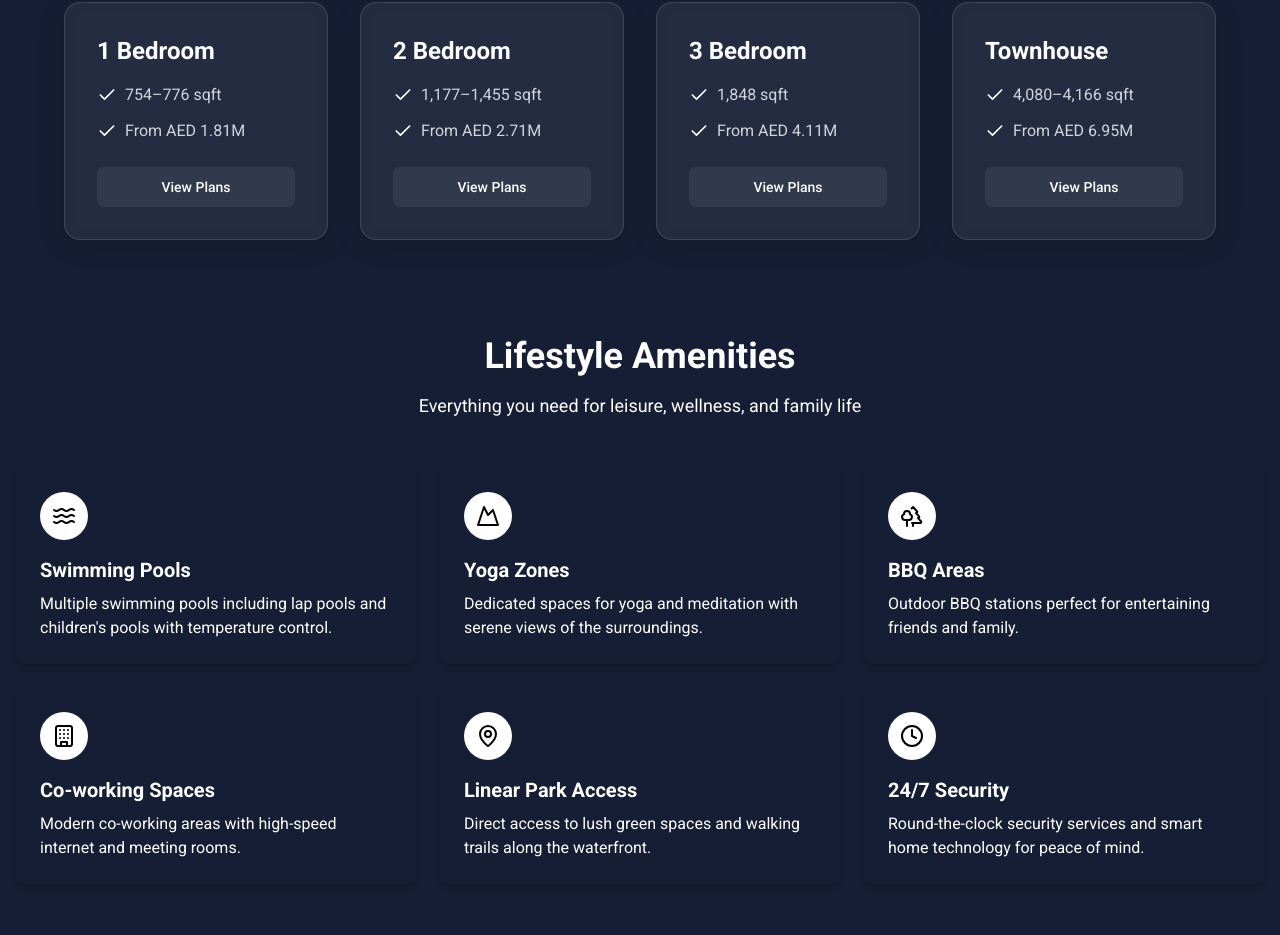
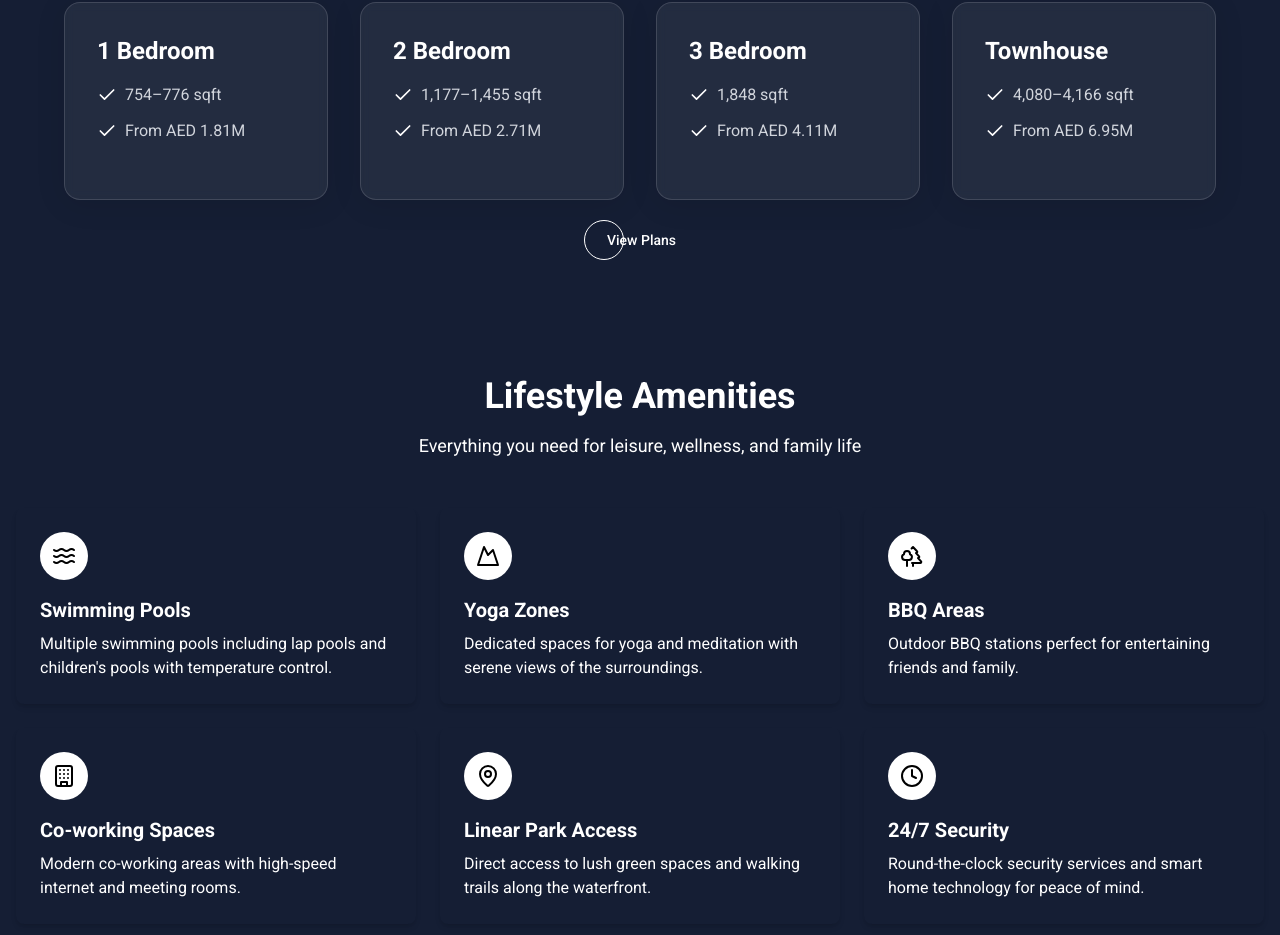
Before and after one commit to uzairDevHomeland/landingpages, a Next.js app: page / in a window 1280 px wide. Shown: the part 2295-3230 px from the top of the page. Built offline with nearby package versions, Linux system fonts and the light colour scheme.

Commit message:
developer

```diff
--- a/src/app/page.js
+++ b/src/app/page.js
@@ -423,14 +423,7 @@ export default function Main() {
                   <span>From AED 1.81M</span>
                 </li>
               </ul>
-              <Button
-                className="w-full text-white"
-                onClick={() => {
-                  setOpen(true);
-                }}
-              >
-                View Plans
-              </Button>
+
             </div>
 
             {/* 2 Bedroom Card */}
@@ -446,14 +439,7 @@ export default function Main() {
                   <span>From AED 2.71M</span>
                 </li>
               </ul>
-              <Button
-                className="w-full text-white"
-                onClick={() => {
-                  setOpen(true);
-                }}
-              >
-                View Plans
-              </Button>
+
             </div>
 
             {/* 3 Bedroom Card */}
@@ -469,14 +455,7 @@ export default function Main() {
                   <span>From AED 4.11M</span>
                 </li>
               </ul>
-              <Button
-                className="w-full text-white"
-                onClick={() => {
-                  setOpen(true);
-                }}
-              >
-                View Plans
-              </Button>
+
             </div>
 
             {/* Townhouse Card */}
@@ -492,16 +471,24 @@ export default function Main() {
                   <span>From AED 6.95M</span>
                 </li>
               </ul>
-              <Button
-                className="w-full text-white"
-                onClick={() => {
-                  setOpen(true);
-                }}
-              >
-                View Plans
-              </Button>
+
             </div>
           </div>
+
+ <div className="flex flex-col sm:flex-row gap-4 justify-center">
+            <button
+              onClick={() => {
+                setOpen(true);
+              }}
+              className="btn @@btnClass"
+              type="submit"
+              fdprocessedid="jq4wj"
+            >
+              <p> View Plans</p>
+              <span></span>
+            </button>
+          </div>
+
         </div>
       </section>
 
```
